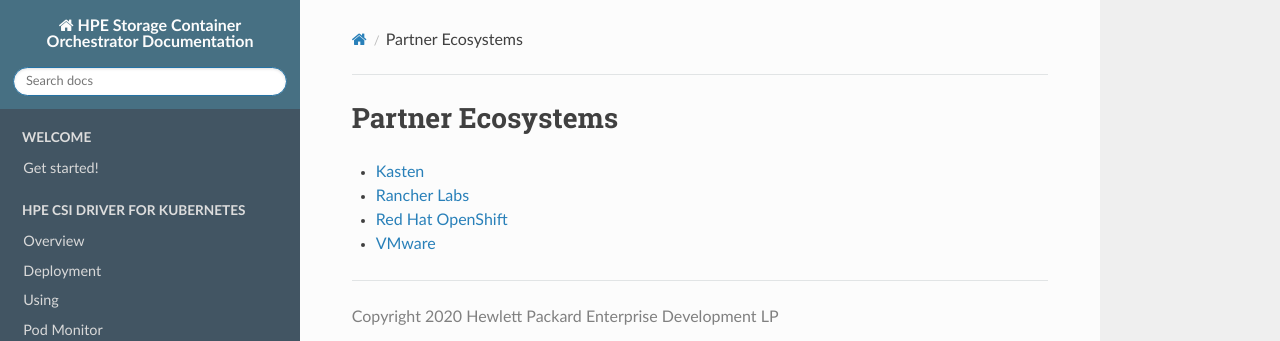
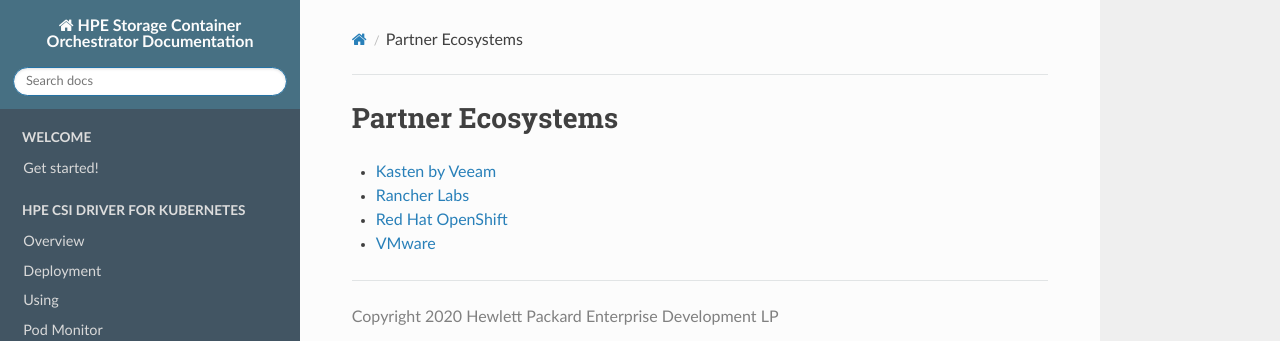
Before and after one commit to hpe-storage/scod, an MkDocs documentation site: the page built from docs/partners/index.md, in a window 1280 px wide. Shown: the top 341 px of the page. Built offline with MkDocs 1.6.1, drawn with Linux system fonts in a browser that asks for light colours; nearby versions of some CDN libraries.

```diff
--- a/docs/partners/index.md
+++ b/docs/partners/index.md
@@ -1,6 +1,6 @@
 # Partner Ecosystems
 
-* [Kasten](kasten/index.md)
+* [Kasten by Veeam](kasten/index.md)
 * [Rancher Labs](rancher_labs/index.md)
 * [Red Hat OpenShift](redhat_openshift/index.md)
 * [VMware](vmware/index.md)
```
